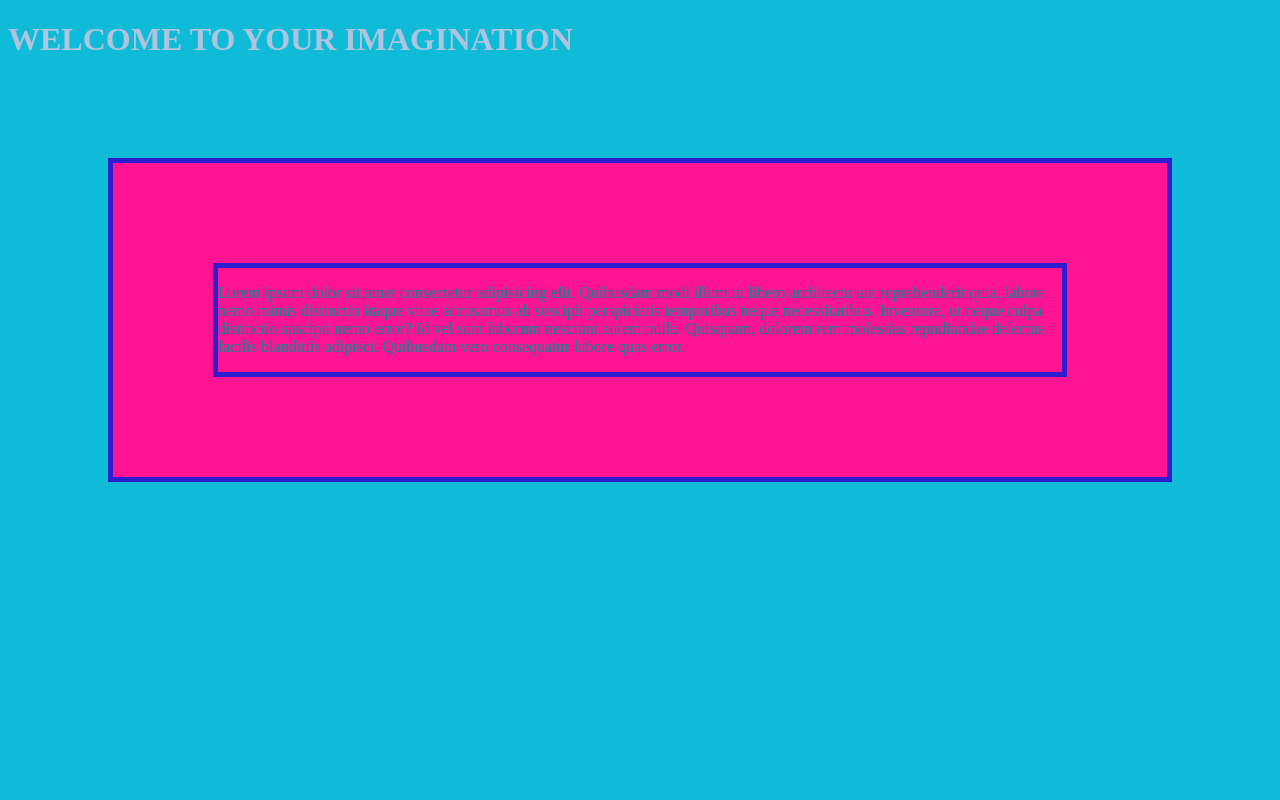
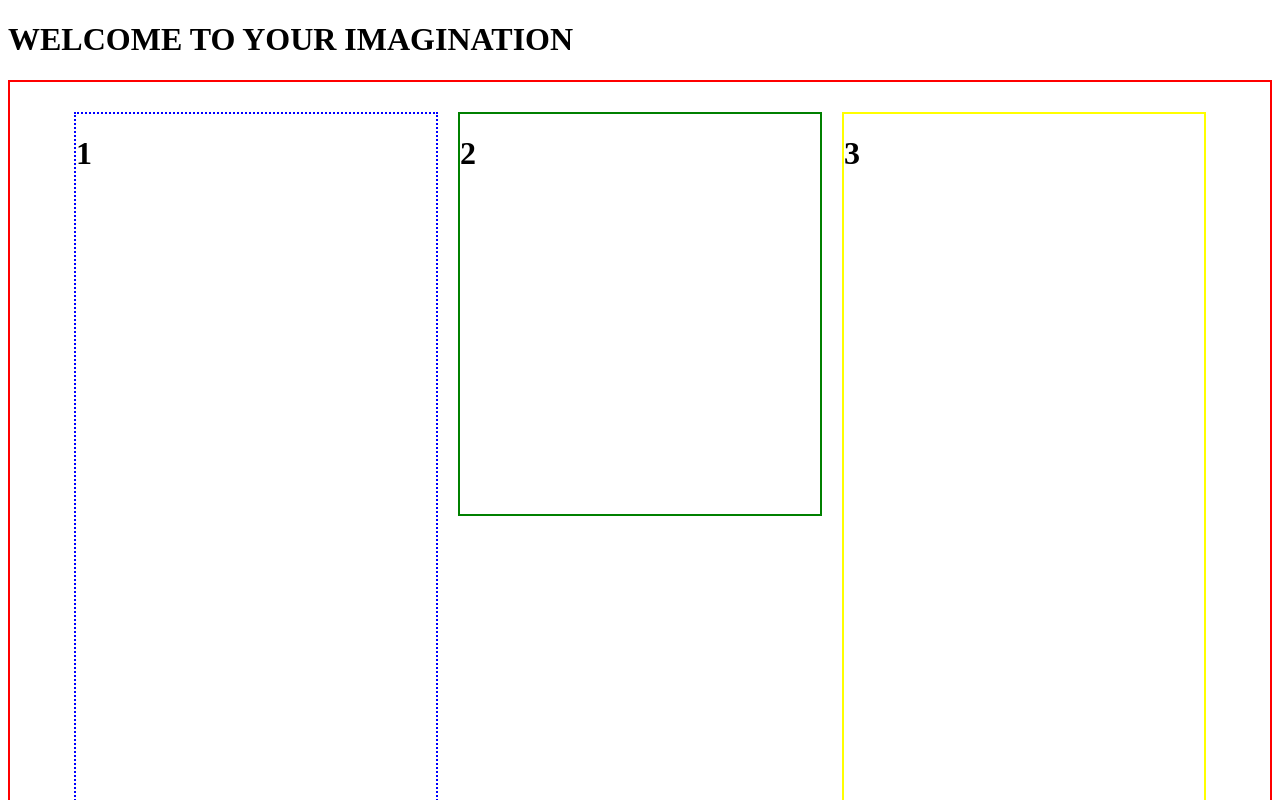
Before and after one commit to adrielthebaddest/-, a plain HTML site: page INDEX.HTML in a window 1280 px wide. Shown: the top 800 px of the page. Drawn offline with Linux system fonts and the light colour scheme.

Commit message:
change column

```diff
--- a/INDEX.CSS
+++ b/INDEX.CSS
@@ -1,27 +1,24 @@
-body {
-    background-color: #0fbbd6;
-    color:aliceblue
-    font-size:aliceblue
+.big-box {
+    border: 2px solid red;
+    display: flex;
+    padding: 30px;
+    justify-content: center;
+    gap: 20px;
+    height: 100vh;
 }
 
-h1 {
-    font-size: 70 px;
-    color:lightsteelblue
+.first-box {
+    border: 2px dotted blue;
+    width: 30%;
 }
 
-p {
-    color:darkcyan
+.secondbox {
+    border: 2px solid green;
+    width: 30%;
+    height: 50%;
 }
 
-
-.box {
-     background-color: deeppink;
-     witdth: 300px;
-
-
-
-margin:100px;
-border-width: 5px;
-border-color: rgb(45, 30, 205);
-border-style: solid;
+.thirdbox {
+    border: 2px solid yellow;
+    width: 30%;
 }
--- a/INDEX.HTML
+++ b/INDEX.HTML
@@ -9,24 +9,19 @@
 <body>
 
     <h1>WELCOME TO YOUR IMAGINATION</h1>
+<div class="big-box">
+    <div class="first-box">
+        <h1>1</h1>
+    </div>
+    <div class="secondbox">
+        <h1>2</h1>
+    </div>
+       <div class="thirdbox">
+        <h1>3</h1>
+       </div>
+</div>
 
 
-</p>
-
-
-    </div>
-   <p>   <div class="box">
-    <p>
-
-    <div class="box">
-<p>
-Lorem ipsum dolor sit amet consectetur adipisicing elit. Quibusdam modi illum ut libero architecto aut reprehenderit quia, labore nemo minus distinctio itaque vitae accusamus ab suscipit perspiciatis temporibus neque necessitatibus.
-Inventore, ut neque culpa distinctio suscipit nemo error? Id vel sunt laborum nesciunt autem nulla. Quisquam, dolorem rem molestias repudiandae delectus facilis blanditiis adipisci. Quibusdam vero consequatur labore quas error.
-
-</p>
-
-
-    </div>
 
 
 </body>
```
